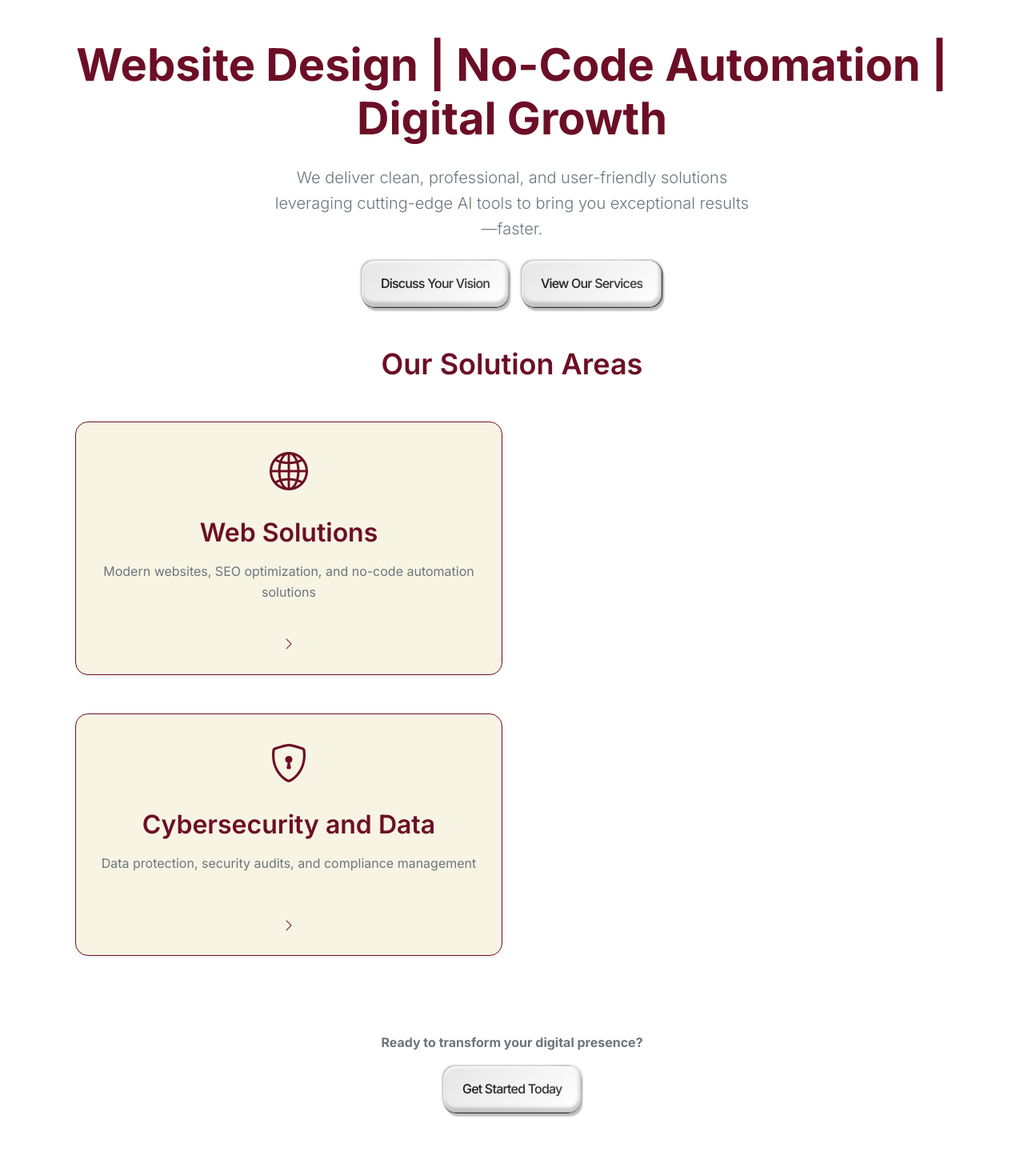
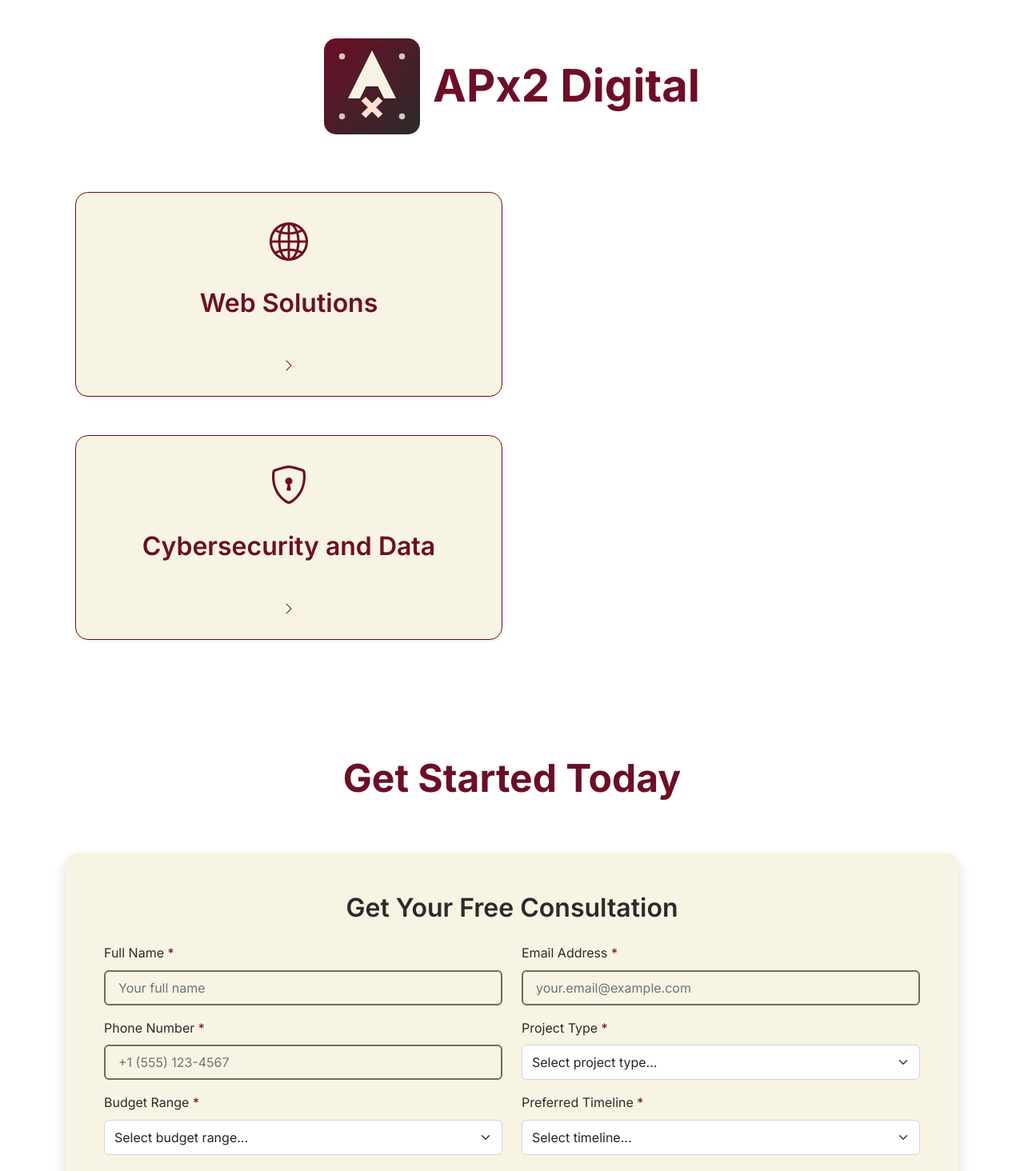
Before and after one commit to AaronHPerras/apx2digital, a React (Vite) app: page / in a window 1280 px wide. Shown: the top 1464 px of the page at 80% size. Built offline with nearby package versions, Linux system fonts and the light colour scheme.

Commit message:
feat: Enhance Landing Page with new card styles, update HeroSection, and add APx2 logo

```diff
--- a/src/components/LandingPage.tsx
+++ b/src/components/LandingPage.tsx
@@ -63,12 +63,6 @@ export const LandingPage: FC = () => {
         {/* Hero Section */}
         <HeroSection />
 
-        {/* Services Section */}
-        <ServicesSection />
-
-        {/* Portfolio Section */}
-        <PortfolioSection />
-
         {/* Contact Section with Form */}
         <ContactSection onFormSubmit={handleFormSubmit} />
       </div>
--- a/src/components/sections/ContactSection.tsx
+++ b/src/components/sections/ContactSection.tsx
@@ -27,22 +27,11 @@ export const ContactSection: FC<ContactSectionProps> = ({
           <h2 className="display-5 fw-bold text-primary mb-3">
             Get Started Today
           </h2>
-          <p className="lead text-muted mb-4">
-            Ready to transform your digital presence? Let's discuss your project and get you results—fast.
-          </p>
-          <div className="row justify-content-center">
-            <div className="col-12 col-md-8 col-lg-6">
-                <div className="bg-primary text-white p-4 rounded mb-4">
-                  <h5 className="mb-2">🚀 1-Week Website Launch Available</h5>
-                  <p className="mb-0">Mobile-first design • API-ready • Review integration</p>
-                </div>
-              </div>
-            </div>
           </div>
         </div>
 
         <div className="row justify-content-center">
-          <div className="col-12 col-lg-8">
+          <div className="col-12">
             <div className="card shadow border-0">
               <div className="card-body p-4 p-md-5">
                 <h3 className="card-title text-center mb-4">
@@ -53,39 +42,6 @@ export const ContactSection: FC<ContactSectionProps> = ({
             </div>
           </div>
         </div>
-
-        <div className="row mt-5">
-          <div className="col-12 text-center">
-            <div className="row justify-content-center">
-              <div className="col-12 col-md-4 mb-3">
-                <div className="text-muted">
-                  <i className="bi bi-geo-alt-fill text-primary me-2"></i>
-                  Service Area: {contactInfo.serviceArea}
-                </div>
-              </div>
-              <div className="col-12 col-md-4 mb-3">
-                <div className="text-muted">
-                  <i className="bi bi-clock-fill text-primary me-2"></i>
-                  {contactInfo.businessHours}
-                </div>
-              </div>
-              <div className="col-12 col-md-4 mb-3">
-                <div className="text-muted">
-                  <i className="bi bi-lightning-fill text-primary me-2"></i>
-                  Response within 24 hours
-                </div>
-              </div>
-            </div>
-            <div className="mt-4">
-              <p className="text-muted small mb-2">
-                <strong>{contactInfo.tagline}</strong>
-              </p>
-              <p className="text-muted small">
-                We're committed to transparent pricing, clear communication, and delivering results that drive your business forward.
-              </p>
-            </div>
-          </div>
-        </div>
     </SectionWrapper>
   )
 }
--- a/src/components/sections/HeroSection.tsx
+++ b/src/components/sections/HeroSection.tsx
@@ -1,6 +1,7 @@
 import { type FC, useState, useRef, useEffect } from 'react'
-import { Button, SectionWrapper } from '../common'
+import { SectionWrapper } from '../common'
 import { Collapse } from 'bootstrap'
+import apx2Logo from '../../assets/apx2-logo.svg'
 
 interface ServiceDrawerProps {
   title: string
@@ -8,8 +9,6 @@ interface ServiceDrawerProps {
   onToggle: () => void
   services: Array<{
     name: string
-    duration: string
-    phase: number
   }>
 }
 
@@ -68,12 +67,6 @@ const ServiceDrawer: FC<ServiceDrawerProps> = ({ title, isOpen, onToggle, servic
                    style={{ fontSize: '3rem' }}></i>
               </div>
               <h3 className="card-title text-primary mb-3">{title}</h3>
-              <p className="text-muted mb-3">
-                {title === 'Web Solutions'
-                  ? 'Modern websites, SEO optimization, and no-code automation solutions'
-                  : 'Data protection, security audits, and compliance management'
-                }
-              </p>
               <div className="mt-auto">
                 <i className={`bi-chevron-${isOpen ? 'up' : 'down'} d-lg-none text-primary`}></i>
                 <i className={`bi-chevron-${isOpen ? 'left' : 'right'} d-none d-lg-inline text-primary`}></i>
@@ -85,7 +78,6 @@ const ServiceDrawer: FC<ServiceDrawerProps> = ({ title, isOpen, onToggle, servic
         {/* Desktop: Drawer opens to the right */}
         <div className={`col-12 col-lg-6 d-none d-lg-block drawer-desktop ${isOpen ? 'drawer-open' : ''}`}>
           <div className="card card-body bg-light border-0 h-100">
-            <h5 className="text-primary mb-4">Service Timeline</h5>
             <div className="position-relative" style={{ height: '200px', overflow: 'hidden' }}>
               {/* Sin Wave SVG - Horizontal for desktop */}
               <svg
@@ -105,7 +97,7 @@ const ServiceDrawer: FC<ServiceDrawerProps> = ({ title, isOpen, onToggle, servic
 
               {/* Service Points - Horizontal layout */}
               {services.map((service, index) => {
-                const x = (index / (services.length - 1)) * 350 + 25
+                const x = (index / (services.length - 1)) * 350 + 50
                 const y = 100 + Math.sin((index / (services.length - 1)) * 2 * Math.PI * 2) * 50
 
                 return (
@@ -119,18 +111,9 @@ const ServiceDrawer: FC<ServiceDrawerProps> = ({ title, isOpen, onToggle, servic
                       width: '80px'
                     }}
                   >
-                    <div
-                      className="bg-primary rounded-circle d-flex align-items-center justify-content-center text-white mb-2"
-                      style={{ width: '44px', height: '44px', fontSize: '12px', fontWeight: 'bold' }}
-                    >
-                      {index + 1}
-                    </div>
                     <div className="text-center">
                       <div className="small fw-bold text-dark" style={{ fontSize: '11px' }}>
                         {service.name}
-                      </div>
-                      <div className="text-muted" style={{ fontSize: '10px' }}>
-                        {service.duration}
                       </div>
                     </div>
                   </div>
@@ -188,9 +171,6 @@ const ServiceDrawer: FC<ServiceDrawerProps> = ({ title, isOpen, onToggle, servic
                     <div className="small fw-bold text-dark" style={{ fontSize: '10px' }}>
                       {service.name}
                     </div>
-                    <div className="text-muted" style={{ fontSize: '9px' }}>
-                      {service.duration}
-                    </div>
                   </div>
                 </div>
               )
@@ -202,19 +182,8 @@ const ServiceDrawer: FC<ServiceDrawerProps> = ({ title, isOpen, onToggle, servic
   )
 }
 
-export const HeroSection: FC<HeroSectionProps> = ({ onNavigate }) => {
+export const HeroSection: FC<HeroSectionProps> = ({ }) => {
   const [openDrawer, setOpenDrawer] = useState<string | null>(null)
-
-  const handleNavigate = (section: 'services' | 'contact') => {
-    if (onNavigate) {
-      onNavigate(section)
-    } else {
-      const targetSection = document.getElementById(section)
-      if (targetSection) {
-        targetSection.scrollIntoView({ behavior: 'smooth' })
-      }
-    }
-  }
 
   const handleDrawerToggle = (drawerName: string) => {
     setOpenDrawer(openDrawer === drawerName ? null : drawerName)
@@ -222,21 +191,19 @@ export const HeroSection: FC<HeroSectionProps> = ({ onNavigate }) => {
 
   // Dummy service data
   const webSolutionsServices = [
-    { name: 'Discovery', duration: '1-2 days', phase: 1 },
-    { name: 'Design', duration: '3-5 days', phase: 2 },
-    { name: 'Development', duration: '1-2 weeks', phase: 3 },
-    { name: 'Testing', duration: '2-3 days', phase: 4 },
-    { name: 'Launch', duration: '1 day', phase: 5 },
-    { name: 'Support', duration: 'Ongoing', phase: 6 }
+    { name: 'Modern Web Sites' },
+    { name: 'SEO Optimization' },
+    { name: 'No-Code Solutions' },
+    { name: 'Automation' }
   ]
 
   const cybersecurityServices = [
-    { name: 'Assessment', duration: '1 week', phase: 1 },
-    { name: 'Analysis', duration: '3-5 days', phase: 2 },
-    { name: 'Strategy', duration: '1 week', phase: 3 },
-    { name: 'Implementation', duration: '2-4 weeks', phase: 4 },
-    { name: 'Monitoring', duration: 'Ongoing', phase: 5 },
-    { name: 'Compliance', duration: 'Quarterly', phase: 6 }
+    { name: 'Assessment' },
+    { name: 'Analysis' },
+    { name: 'Strategy' },
+    { name: 'Implementation' },
+    { name: 'Monitoring' },
+    { name: 'Compliance' }
   ]
 
   return (
@@ -245,37 +212,20 @@ export const HeroSection: FC<HeroSectionProps> = ({ onNavigate }) => {
         {/* Hero Content */}
         <div className="row mb-5">
           <div className="col-12 text-center">
-            <h1 className="display-4 fw-bold text-primary mb-4">
-              Website Design | No-Code Automation | Digital Growth
-            </h1>
-            <p className="lead text-muted mb-4 mx-auto" style={{ maxWidth: '600px' }}>
-              We deliver clean, professional, and user-friendly solutions leveraging cutting-edge AI tools to bring you exceptional results—faster.
-            </p>
-            <div className="d-flex flex-column flex-md-row gap-3 justify-content-center">
-              <Button
-                variant="cta"
-                onClick={() => handleNavigate('contact')}
-                label="Discuss Your Vision"
-                className="btn-lg px-4 py-3"
-                style={{ minHeight: '44px' }}
+            <div className="d-flex align-items-center justify-content-center mb-4">
+              <img
+                src={apx2Logo}
+                alt="APx2 Digital Logo"
+                style={{ width: '120px', height: '120px' }}
+                className="me-3"
               />
-              <Button
-                variant="secondary"
-                onClick={() => handleNavigate('services')}
-                label="View Our Services"
-                className="btn-lg px-4 py-3"
-                style={{ minHeight: '44px' }}
-              />
+              <h1 className="display-4 fw-bold text-primary mb-0">
+                APx2 Digital
+              </h1>
             </div>
           </div>
         </div>
 
-        {/* Service Drawers */}
-        <div className="row">
-          <div className="col-12">
-            <h2 className="text-center text-primary mb-5">Our Solution Areas</h2>
-          </div>
-        </div>
 
         <div className="row">
           {/* Web Solutions */}
@@ -298,22 +248,6 @@ export const HeroSection: FC<HeroSectionProps> = ({ onNavigate }) => {
             />
           </div>
         </div>
-
-        {/* Call to Action */}
-        <div className="row mt-5">
-          <div className="col-12 text-center">
-            <p className="text-muted mb-3">
-              <strong>Ready to transform your digital presence?</strong>
-            </p>
-            <Button
-              variant="cta"
-              onClick={() => handleNavigate('contact')}
-              label="Get Started Today"
-              className="btn-lg px-5 py-3"
-              style={{ minHeight: '44px' }}
-            />
-          </div>
-        </div>
       </div>
     </SectionWrapper>
   )
```
Also changed, not shown: src/assets/apx2-logo.svg (added).
